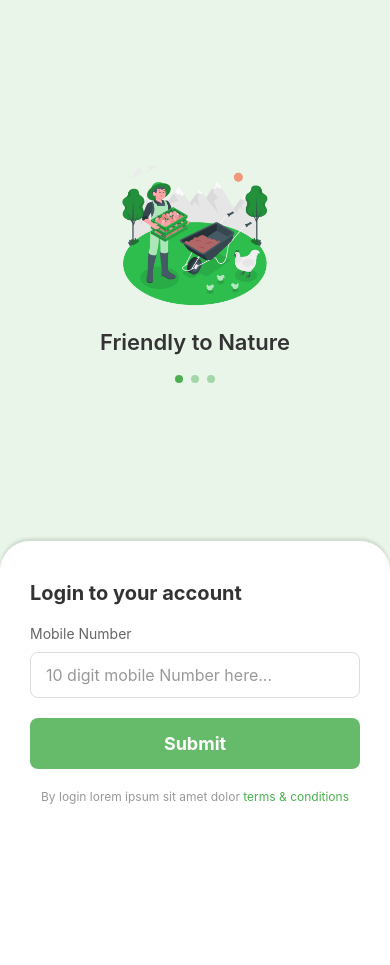
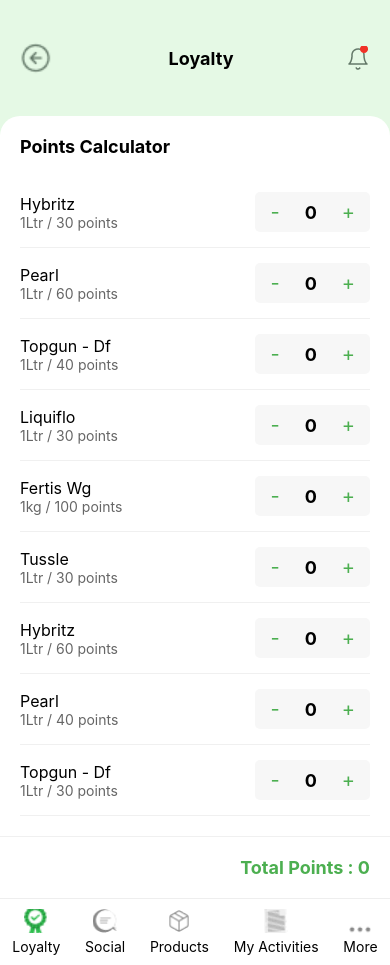
Before and after one commit to aadityasirsathcse-create/Agri, a React Native app: screen /PointsCalculator in a window 390 px wide. Before the commit the page ends 844 px from the top, so only its background shows below. Built offline with nearby package versions, Linux system fonts and the light colour scheme; what react-native-worklets would draw is missing.

Commit message:
Added PointsCalculatorScreen and navigation to App.tsx and LoyaltyScreen.tsx

```diff
--- a/App.tsx
+++ b/App.tsx
@@ -7,6 +7,7 @@
 import SetupPinScreen from './src/screens/SetupPinScreen';
 import LoyaltyScreen from './src/screens/LoyaltyScreen';
 import AllRewardsScreen from './src/screens/AllRewardsScreen';
+import PointsCalculatorScreen from './src/screens/PointsCalculatorScreen';
 import { SafeAreaView } from 'react-native';
 
 export type RootStackParamList = {
@@ -15,6 +16,7 @@
   SetupPin: undefined;
   Loyalty: undefined;
   AllRewards: undefined;
+  PointsCalculator: undefined;
 };
 
 const Stack = createStackNavigator<RootStackParamList>();
@@ -30,6 +32,7 @@
         <Stack.Screen name="SetupPin" component={SetupPinScreen} />
         <Stack.Screen name="Loyalty" component={LoyaltyScreen} />
         <Stack.Screen name="AllRewards" component={AllRewardsScreen} />
+        <Stack.Screen name="PointsCalculator" component={PointsCalculatorScreen} />
       </Stack.Navigator>
     </NavigationContainer>
     </SafeAreaView>
--- a/src/screens/LoyaltyScreen.tsx
+++ b/src/screens/LoyaltyScreen.tsx
@@ -71,7 +71,7 @@
         </View>
 
         <View style={styles.actions}>
-            <TouchableOpacity style={styles.actionButton}>
+            <TouchableOpacity style={styles.actionButton} onPress={() => navigation.navigate('PointsCalculator')}>
     <Image source={require('../assets/cal.png')} style={styles.navIcon} />
 
                 <Text style={styles.actionText}>Points Calculator</Text>
--- /dev/null
+++ b/src/screens/PointsCalculatorScreen.tsx
@@ -0,0 +1,210 @@
+import React, { useState } from 'react';
+import {
+  StyleSheet,
+  Text,
+  View,
+  SafeAreaView,
+  Image,
+  ScrollView,
+  TouchableOpacity,
+} from 'react-native';
+import { StackNavigationProp } from '@react-navigation/stack';
+import { RootStackParamList } from '../../App';
+
+type PointsCalculatorScreenNavigationProp = StackNavigationProp<
+  RootStackParamList,
+  'PointsCalculator'
+>;
+
+type Props = {
+  navigation: PointsCalculatorScreenNavigationProp;
+};
+
+interface Product {
+  name: string;
+  pointsText: string;
+  points: number;
+  quantity: number;
+}
+
+const PointsCalculatorScreen: React.FC<Props> = ({ navigation }) => {
+  const [products, setProducts] = useState<Product[]>([
+    { name: 'Hybritz', pointsText: '1Ltr / 30 points', points: 30, quantity: 0 },
+    { name: 'Pearl', pointsText: '1Ltr / 60 points', points: 60, quantity: 0 },
+    { name: 'Topgun - Df', pointsText: '1Ltr / 40 points', points: 40, quantity: 0 },
+    { name: 'Liquiflo', pointsText: '1Ltr / 30 points', points: 30, quantity: 0 },
+    { name: 'Fertis Wg', pointsText: '1kg / 100 points', points: 100, quantity: 0 },
+    { name: 'Tussle', pointsText: '1Ltr / 30 points', points: 30, quantity: 0 },
+    { name: 'Hybritz', pointsText: '1Ltr / 60 points', points: 60, quantity: 0 },
+    { name: 'Pearl', pointsText: '1Ltr / 40 points', points: 40, quantity: 0 },
+    { name: 'Topgun - Df', pointsText: '1Ltr / 30 points', points: 30, quantity: 0 },
+  ]);
+
+  const handleQuantityChange = (index: number, amount: number) => {
+    const newProducts = [...products];
+    const newQuantity = newProducts[index].quantity + amount;
+    if (newQuantity >= 0) {
+      newProducts[index].quantity = newQuantity;
+      setProducts(newProducts);
+    }
+  };
+
+  const totalPoints = products.reduce(
+    (sum, product) => sum + product.points * product.quantity,
+    0
+  );
+
+  return (
+    <SafeAreaView style={styles.container}>
+      <View style={styles.header}>
+        <TouchableOpacity onPress={() => navigation.goBack()}>
+          <Image source={require('../assets/back.png')} style={styles.backButton} />
+        </TouchableOpacity>
+        <Text style={styles.headerTitle}>Loyalty</Text>
+        <Image source={require('../assets/noti.png')} style={styles.bellIcon} />
+      </View>
+      <ScrollView style={styles.scrollView}>
+        <View style={styles.calculatorContainer}>
+            <Text style={styles.calculatorTitle}>Points Calculator</Text>
+            {products.map((product, index) => (
+                <View key={index} style={styles.productItem}>
+                    <View style={styles.productDetails}>
+                        <Text style={styles.productName}>{product.name}</Text>
+                        <Text style={styles.productPointsText}>{product.pointsText}</Text>
+                    </View>
+                    <View style={styles.quantityControl}>
+                        <TouchableOpacity style={styles.quantityButton} onPress={() => handleQuantityChange(index, -1)}>
+                            <Text style={styles.quantityButtonText}>-</Text>
+                        </TouchableOpacity>
+                        <Text style={styles.quantityText}>{product.quantity}</Text>
+                        <TouchableOpacity style={styles.quantityButton} onPress={() => handleQuantityChange(index, 1)}>
+                            <Text style={styles.quantityButtonText}>+</Text>
+                        </TouchableOpacity>
+                    </View>
+                </View>
+            ))}
+        </View>
+      </ScrollView>
+       <View style={styles.totalContainer}>
+        <Text style={styles.totalPointsText}>Total Points : <Text style={styles.totalPointsValue}>{totalPoints}</Text></Text>
+      </View>
+      <View style={styles.bottomNav}>
+        <TouchableOpacity style={styles.navItem}><Image source={require('../assets/Group.png')} style={styles.navIcon} /><Text>Loyalty</Text></TouchableOpacity>
+        <TouchableOpacity style={styles.navItem}><Image source={require('../assets/social.png')} style={styles.navIcon} /><Text>Social</Text></TouchableOpacity>
+        <TouchableOpacity style={styles.navItem}><Image source={require('../assets/product.png')} style={styles.navIcon} /><Text>Products</Text></TouchableOpacity>
+        <TouchableOpacity style={styles.navItem}><Image source={require('../assets/activity.png')} style={styles.navIcon} /><Text>My Activities</Text></TouchableOpacity>
+        <TouchableOpacity style={styles.navItem}><Image source={require('../assets/more.png')} style={styles.navIcon} /><Text>More</Text></TouchableOpacity>
+      </View>
+    </SafeAreaView>
+  );
+};
+
+const styles = StyleSheet.create({
+  container: {
+    flex: 1,
+    backgroundColor: '#e5f9e5ff',
+  },
+  header: {
+    flexDirection: 'row',
+    alignItems: 'center',
+    justifyContent: 'space-between',
+    paddingHorizontal: 20,
+    paddingVertical: 40,
+    backgroundColor: '#e5f9e5ff',
+  },
+  backButton: {
+    width: 36,
+    height: 36,
+  },
+  headerTitle: {
+    fontSize: 18,
+    fontWeight: 'bold',
+  },
+  bellIcon: {
+    width: 24,
+    height: 24,
+  },
+  scrollView: {
+    flex: 1,
+    backgroundColor: '#FFFFFF',
+    borderTopLeftRadius: 20,
+    borderTopRightRadius: 20,
+    padding: 20,
+  },
+  calculatorContainer: {
+  },
+  calculatorTitle: {
+    fontSize: 18,
+    fontWeight: 'bold',
+    marginBottom: 20,
+  },
+  productItem: {
+    flexDirection: 'row',
+    alignItems: 'center',
+    justifyContent: 'space-between',
+    paddingVertical: 15,
+    borderBottomWidth: 1,
+    borderBottomColor: '#f0f0f0',
+  },
+  productDetails: {
+    flex: 1,
+  },
+  productName: {
+    fontSize: 16,
+  },
+  productPointsText: {
+    color: '#666',
+  },
+  quantityControl: {
+    flexDirection: 'row',
+    alignItems: 'center',
+    backgroundColor: '#f7f7f7',
+    borderRadius: 5,
+  },
+  quantityButton: {
+    paddingHorizontal: 15,
+    paddingVertical: 8,
+  },
+  quantityButtonText: {
+    fontSize: 20,
+    color: '#4CAF50',
+  },
+  quantityText: {
+    fontSize: 18,
+    fontWeight: 'bold',
+    paddingHorizontal: 10,
+  },
+  totalContainer: {
+    backgroundColor: '#FFFFFF',
+    padding: 20,
+    alignItems: 'flex-end',
+    borderTopWidth: 1,
+    borderTopColor: '#f0f0f0'
+  },
+  totalPointsText: {
+    fontSize: 18,
+    fontWeight: 'bold',
+    color: '#4CAF50',
+  },
+  totalPointsValue: {
+    fontWeight: 'bold',
+  },
+  bottomNav: {
+    flexDirection: 'row',
+    justifyContent: 'space-around',
+    paddingVertical: 10,
+    borderTopWidth: 1,
+    borderTopColor: '#EEEEEE',
+    backgroundColor: '#FFFFFF',
+  },
+  navItem: {
+    alignItems: 'center',
+  },
+  navIcon: {
+    width: 24,
+    height: 24,
+    marginBottom: 5,
+  },
+});
+
+export default PointsCalculatorScreen;
```
